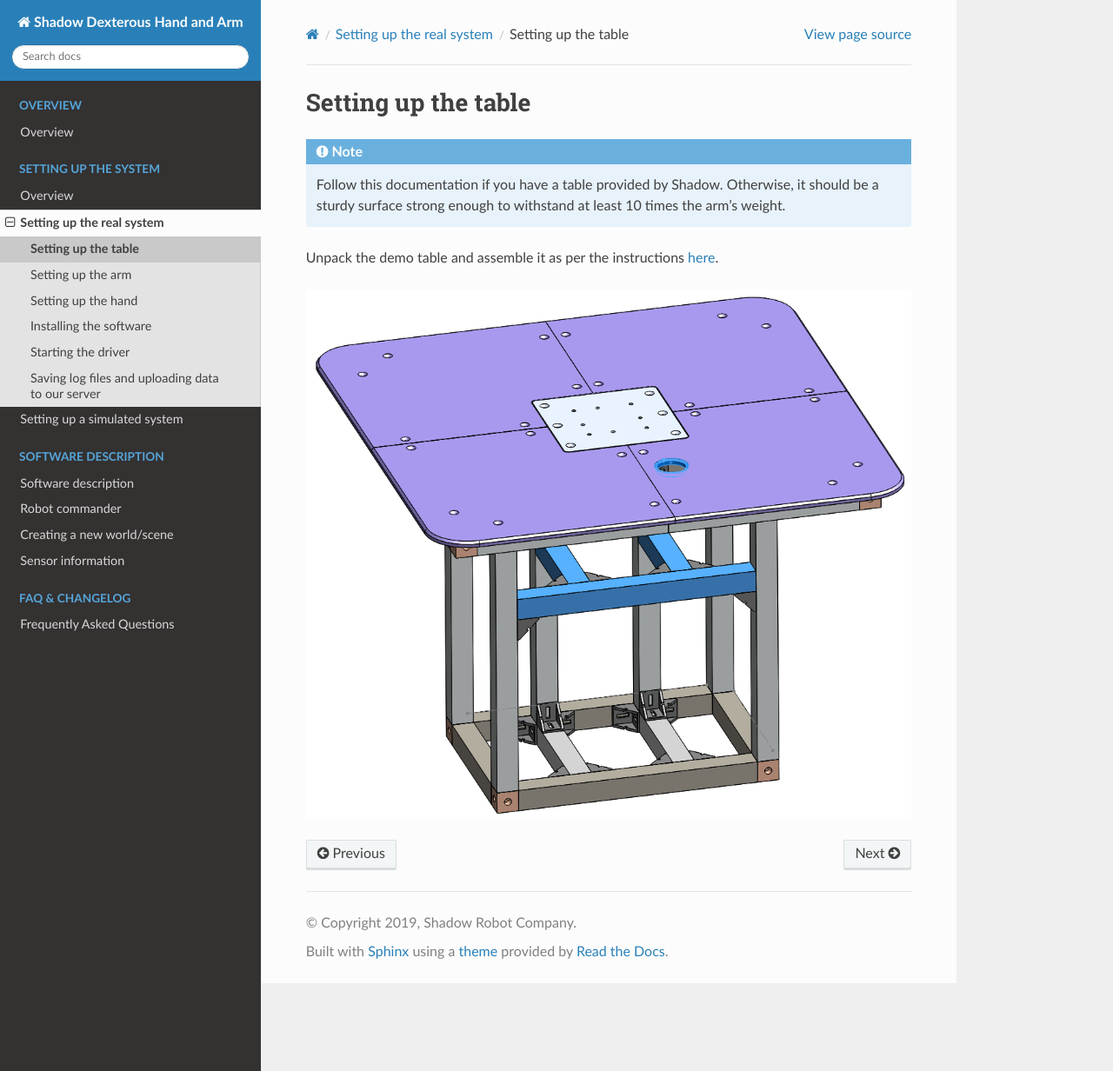
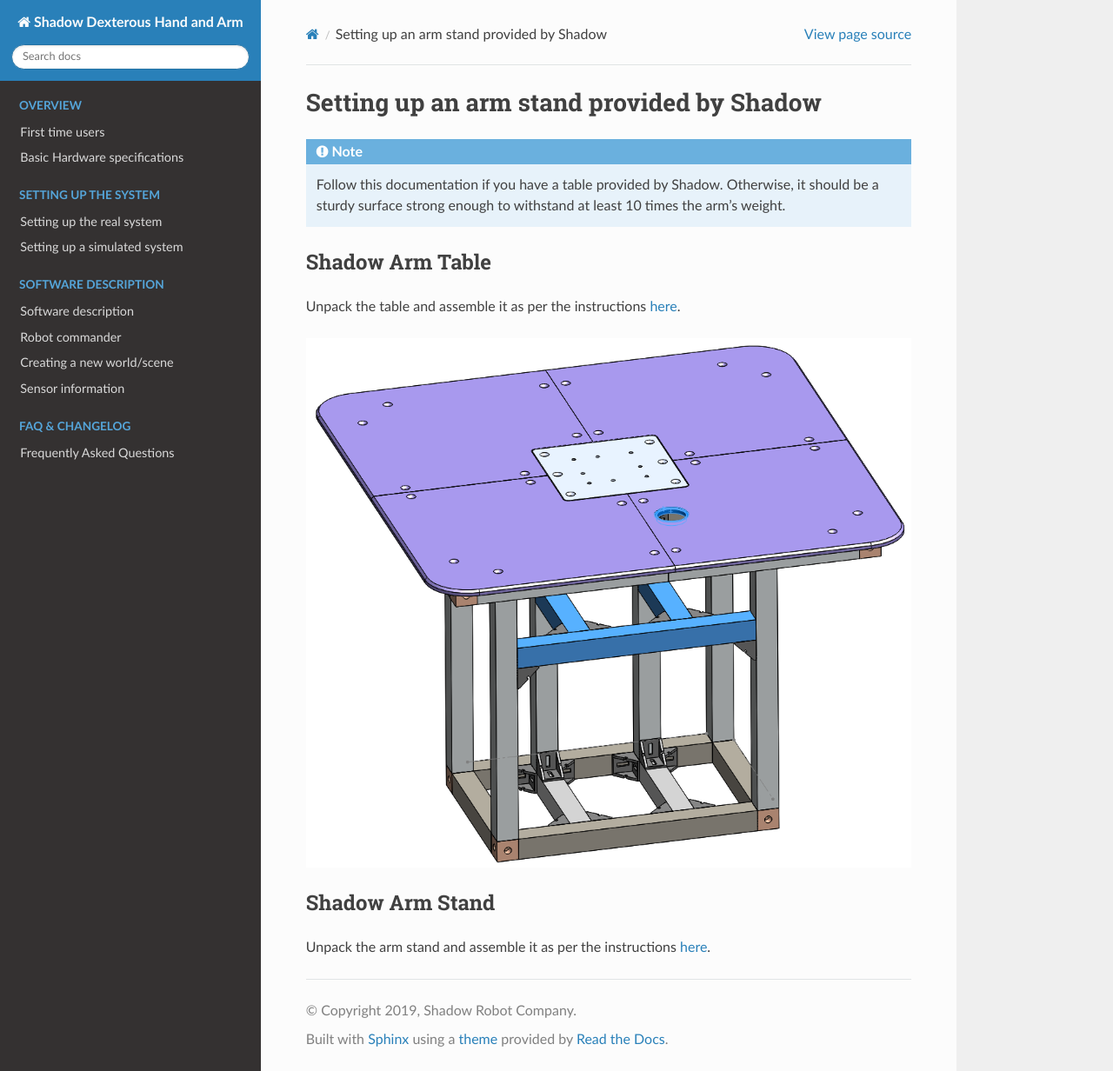
Before and after one commit to joannaphillips45/sr_dexterous_hand_and_arm_documentation, a Sphinx documentation site: the page built from docs/user_guide/1_1_setting_up_the_table.md, in a window 1280 px wide and 1232 px high. Shown: the whole window at 87% size. Built offline with Sphinx 7.4.7 and the Read the Docs theme 2.0.0, drawn with Linux system fonts in a browser that asks for light colours; pages that are not in the unit, such as notebooks, are missing from menus.

Commit message:
Adding Files

````diff
--- a/docs/user_guide/0_overview.md
+++ b/docs/user_guide/0_overview.md
@@ -1,4 +1,3 @@
-# Overview
 ## First time users
 If you are unfamiliar with ROS and intend to use the ROS API, it is highly recommended that you read the [ROS Tutorials](http://www.ros.org/wiki/ROS/Tutorials).
 
--- a/docs/user_guide/1_1_setting_up_the_table.md
+++ b/docs/user_guide/1_1_setting_up_the_table.md
@@ -1,11 +1,16 @@
-## Setting up the table
+## Setting up an arm stand provided by Shadow
 
 ```eval_rst
 .. Note:: Follow this documentation if you have a table provided by Shadow. Otherwise, it should be a sturdy surface strong enough to withstand at least 10 times the arm's weight.
 ```
 
-Unpack the demo table and assemble it as per the instructions [here](https://docs.google.com/document/d/1q7asK4RDGCPR3rHt41VwS1oK7yD3LbegnAYJhy3luhU/edit).
+### Shadow Arm Table
+Unpack the table and assemble it as per the instructions [here](https://docs.google.com/document/d/1q7asK4RDGCPR3rHt41VwS1oK7yD3LbegnAYJhy3luhU/edit).
 
 ```eval_rst
 .. image:: ../img/demo_table.png
 ```
+
+### Shadow Arm Stand
+
+Unpack the arm stand and assemble it as per the instructions [here](https://docs.google.com/document/d/1TnZ41wfVIevcRqd0TSDspdD3d9lLQD1JIuthRwbeC0w/edit?usp=sharing).
````
Also changed, not shown: docs/index.md (+7 -2 lines), docs/user_guide/1_0_arm_and_hand.md (deleted, +0 -9 lines), docs/user_guide/1_0_setting_up_real_system.md (+1 -1 lines), docs/user_guide/1_2_setting_up_arm.md (+1 -1 lines), docs/user_guide/1_4_Installing_the_software.md (+2 -2 lines).
